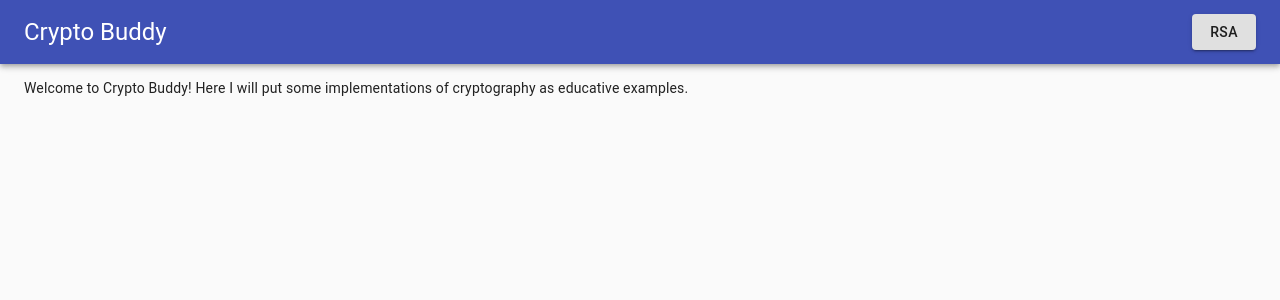
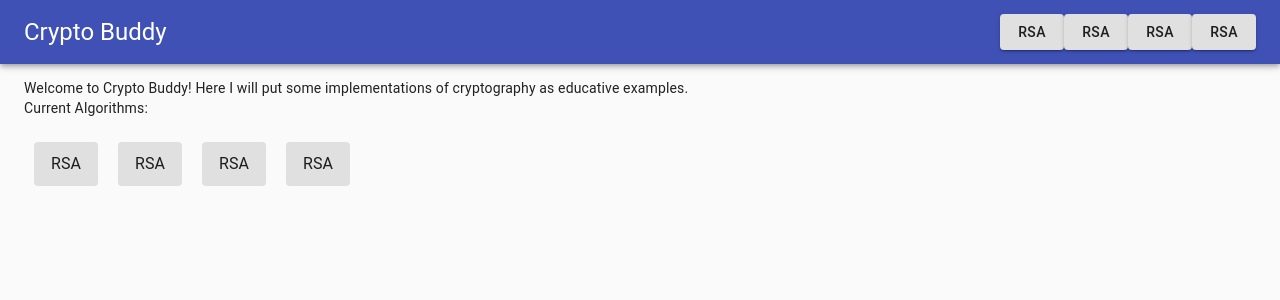
Before and after one commit to ilknarf/crypto-buddy, a React (Create React App) app: page / in a window 1280 px wide. Shown: the top 300 px of the page. Built offline with nearby package versions, Linux system fonts and the light colour scheme.

Commit message:
add grid items

```diff
--- a/src/App.js
+++ b/src/App.js
@@ -11,7 +11,20 @@ function App() {
       path: '/rsa',
       name: 'RSA',
       component: <Rsa />,
-    }
+    },
+    {
+      path: '/rsa',
+      name: 'RSA',
+      component: <Rsa />,
+    },{
+      path: '/rsa',
+      name: 'RSA',
+      component: <Rsa />,
+    },{
+      path: '/rsa',
+      name: 'RSA',
+      component: <Rsa />,
+    },
   ]
 
   return (
@@ -32,7 +45,7 @@ function App() {
         </AppBar>
         <Switch>
           {algos.map(v => <Route path={v.path} children={v.component} />)}
-          <Route path="" children={Home} />
+          <Route path="" children={<Home algos={algos} />} />
         </Switch>
       </Box>
     </React.Fragment>
--- a/src/pages/Home.js
+++ b/src/pages/Home.js
@@ -1,12 +1,25 @@
 import React from 'react';
-import { Container } from '@material-ui/core';
+import { Container, Box, Button, Grid, Paper, ListItemText } from '@material-ui/core';
+import { Link } from 'react-router-dom';
 
 function Home(props) {
   return(
     <Container>
       <p>
-        Welcome to Crypto Buddy! Here I will put some implementations of cryptography as educative examples.
+        Welcome to Crypto Buddy! Here I will put some implementations of cryptography as educative examples. <br />
+        Current Algorithms: <br />
       </p>
+      <Box style={{ flexGrow: 1 }} spacing={1}>
+        <Grid container>
+          {props.algos.map(v => (
+            <Grid item component={Link} to={v.path} style={{ padding: '10px' }}>
+              <Button variant="contained" disableElevation>
+                <ListItemText primary={v.name} />
+              </Button>
+            </Grid>
+              ))}
+        </Grid>
+      </Box>
     </Container>
   )
 }
```
